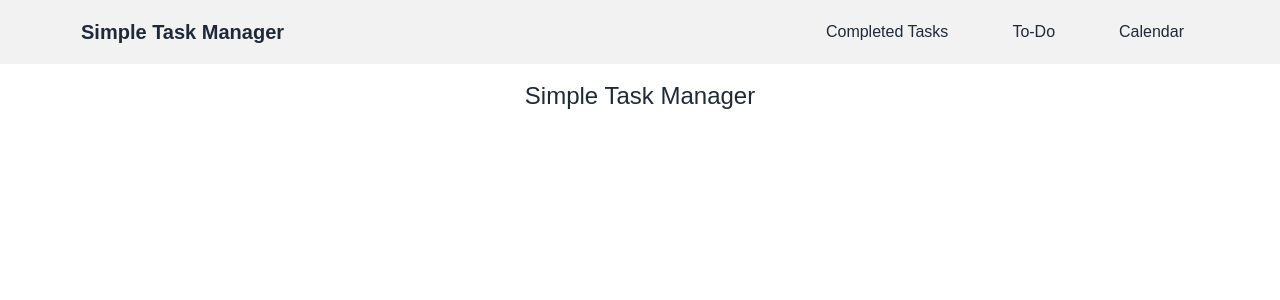
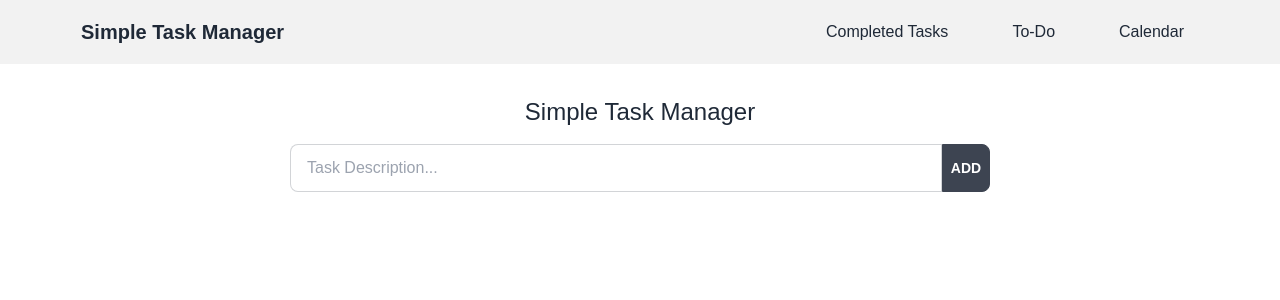
Before and after one commit to mobashirul-alam/simple-task-manager-client, a React (Create React App) app: page / in a window 1280 px wide. Shown: the top 300 px of the page. Built offline with nearby package versions, Linux system fonts and the light colour scheme; the HTML template or start-up script is replaced by a standard one.

Commit message:
custom hook for getting to do list

```diff
--- a/src/Components/Calendar.js
+++ b/src/Components/Calendar.js
@@ -5,6 +5,7 @@ import 'react-day-picker/dist/style.css';
 
 const Calendar = () => {
     const [date, setDate] = useState(new Date());
+
     return (
         <div>
             <h1 className='text-center text-2xl font-medium my-4'>Calendar</h1>
--- a/src/Components/Home.js
+++ b/src/Components/Home.js
@@ -1,9 +1,56 @@
-import React from 'react';
+import React, { useRef } from 'react';
 
 const Home = () => {
+    const taskRef = useRef('');
+
+    const handleTaskAdd = (e) => {
+        const taskDetail = taskRef.current.value;
+        fetch('http://localhost:5000/tasks', {
+            method: 'POST',
+            headers: {
+                'content-type': 'application/json'
+            },
+            body: JSON.stringify({ task: taskDetail })
+        })
+            .then(res => res.json())
+            .then(data => {
+                if (data.acknowledged === true) {
+                    taskRef.current.value = '';
+                }
+            })
+    };
+
+    const handleEnterKeypress = (e) => {
+        if (e.key === 'Enter') {
+            handleTaskAdd();
+        }
+    };
+
     return (
         <div>
-            <h1 className='text-center text-2xl font-medium my-4'>Simple Task Manager</h1>
+            <div class="hero bg-base-100">
+                <div class="hero-content text-center">
+                    <div class="w-[700px]">
+                        <h1 className='text-2xl font-medium my-4'>Simple Task Manager</h1>
+                        <div className="form-control">
+                            <div className="input-group mx-auto">
+                                <input
+                                    ref={taskRef}
+                                    onKeyPress={handleEnterKeypress}
+                                    type="text"
+                                    placeholder="Task Description..."
+                                    className="input input-bordered mx-auto w-full" />
+                                <button
+                                    onClick={handleTaskAdd}
+                                    type="submit"
+                                    className="btn btn-square">
+                                    Add
+                                </button>
+                            </div>
+                        </div>
+                    </div>
+                </div>
+            </div>
         </div>
     );
 };
--- a/src/Components/ToDo.js
+++ b/src/Components/ToDo.js
@@ -1,9 +1,12 @@
 import React from 'react';
+import useToDo from '../hooks/useToDo';
 
 const ToDo = () => {
+    const [tasks] = useToDo();
     return (
         <div>
             <h1>This is to do list</h1>
+            <h1>To do list: {tasks.length}</h1>
         </div>
     );
 };
--- /dev/null
+++ b/src/hooks/useToDo.js
@@ -0,0 +1,14 @@
+import { useEffect, useState } from 'react';
+
+const useToDo = () => {
+    const [tasks, setTasks] = useState([]);
+
+    useEffect(() => {
+        fetch('http://localhost:5000/tasks')
+            .then(res => res.json())
+            .then(data => setTasks(data))
+    }, [])
+    return [tasks, setTasks];
+};
+
+export default useToDo;
```
